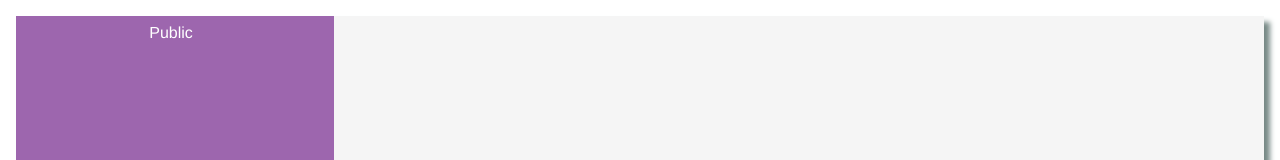
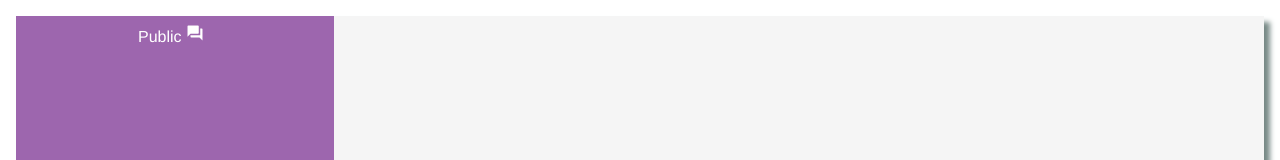
Before and after one commit to Prjoel/Chapp, a React (Create React App) app in the folder client/: page / in a window 1280 px wide. Both pictures are taken after typing "Sample" into the empty fields and a click on the button "get in". Shown: the top 160 px of the page. Built offline with nearby package versions, Linux system fonts and the light colour scheme.

Commit message:
new msg highlight (public hilight bug)

```diff
--- a/client/src/components/App.css
+++ b/client/src/components/App.css
@@ -34,3 +34,7 @@ html, body {
   justify-content: space-between;
   width: 100%;
 }
+
+.highlighted {
+  text-shadow: 2px 2px 2px whitesmoke;
+}
--- a/client/src/components/App.js
+++ b/client/src/components/App.js
@@ -15,6 +15,7 @@ function App() {
   const [displayChatPanel, setDisplayChatPanel] = useState(false);
   const [currentUser, setCurrentUser] = useState({});
   const [currentChat, setCurrentChat] = useState({ room: "public" });
+  const [tabsToHighlight, setTabsToHighlight] = useState([]);
 
   useEffect(lookForUser, []);
 
@@ -27,13 +28,22 @@ function App() {
 
   useEffect(() => {
     socket.on("chat message", function (msg) {
-      console.log(msg);
+      setTabsToHighlight(rooms => {
+        if (currentChat.room !== "public") { // Checking if the room from where the msg comes from is not the same as currentChat.
+          return [...rooms, "public"] // Passing the rooms to be highlighted. See getUser(), there we remove highlight once userTab is clicked.
+        } else return [...rooms]
+      })
+
+      console.log(currentChat.room, '¡?¡?¡?¡?', currentChat.room === "public");
       setMessages(msgs => [...msgs, msg]);
     });
   }, []);
 
   useEffect(() => {
     socket.on("private message", function (msg) {
+      if (currentChat.room !== msg.author.socketId) { // Checking if the room from where the msg comes from is not the same as currentChat.
+        setTabsToHighlight(rooms => [...rooms, msg.author.socketId]) // Passing the rooms to be highlighted. See getUser(), there we remove highlight once userTab is clicked.
+      }
       console.log("private message", msg);
       setPrivateMsgs(msgs => [...msgs, msg]);
     });
@@ -93,15 +103,21 @@ function App() {
   }
 
   function getUser(user) {
-    if(user.socketId === socket.id) {//blocks action if user is the same that uses
+    if (user.socketId === socket.id) {//blocks action if userTab is the same than currentUser
       return 0
-    } else setCurrentChat({ room: user.socketId });
+    } else {
+      setCurrentChat({ room: user.socketId });
+      setTabsToHighlight(rooms => {
+        let filteredRooms = rooms.filter(item => item !== user.socketId);
+        return filteredRooms;
+      })
+    }
   }
   return (
     <div className="App">
       {displayChatPanel ? (
         <div className="main-panel">
-          <UsersOnline users={users} getUser={getUser} />
+          <UsersOnline users={users} getUser={getUser} tabsToHighlight={tabsToHighlight} />
           {whichChatPanel()}
         </div>
       ) : (
--- a/client/src/components/chatPanel/newMessage/newMessage.js
+++ b/client/src/components/chatPanel/newMessage/newMessage.js
@@ -32,7 +32,7 @@ function NewMessage(props) {
     <div className="new-message">
       <input type="text" value={newMessage} onKeyDown={handleSubmit} onChange={handleChange} />
       {showEmojis && <span className="emoji-panel"><EmojiPicker onEmojiClick={onEmojiClick} /></span> }
-      <span onClick={showEmojiPanel} class="material-icons md-dark new-message__insert-emoji-icon">
+      <span onClick={showEmojiPanel} className="material-icons md-dark new-message__insert-emoji-icon">
         insert_emoticon
       </span>
       <i onClick={handleSubmit} id="send-message-btn" className="material-icons md-dark">send</i>
--- a/client/src/components/usersOnline/userTab/userTab.js
+++ b/client/src/components/usersOnline/userTab/userTab.js
@@ -1,6 +1,7 @@
 import './userTab.css';
 
 function UserTab(props) {
+
   function getUser() {
     props.getUser(props.user);
     return 0
@@ -8,6 +9,7 @@ function UserTab(props) {
   return (
     <div className="users-online__user-tab">
       <span onClick={getUser} >{props.user.nickname}</span>
+      {props.highlight && <span className="material-icons md-light md-18">mark_chat_unread</span>}
     </div>
   );
 }
--- a/client/src/components/usersOnline/usersOnline.js
+++ b/client/src/components/usersOnline/usersOnline.js
@@ -3,14 +3,26 @@ import UserTab from './userTab/userTab';
 
 function UsersOnline(props) {
   function goToPublicChannel() {
-    props.getUser({socketId: 'public'})
+    props.getUser({ socketId: 'public' })
   }
+  function highlight(id) {
+    if (props.tabsToHighlight.includes(id)) {
+      return true
+    } else return false
+  }
+
+  function shouldHighlight() {
+    if (highlight("public")) {
+      return "highlighted"
+    } else return ""
+  }
+
   return (
     <div className="users-online" >
-      <span onClick={goToPublicChannel} >Public</span>
+      <span onClick={goToPublicChannel} >Public <span className={ `material-icons md-light md-18 ${shouldHighlight()}`}>forum</span></span>
       {
         props.users.map(user => {
-          return <UserTab user={user} key={user.id} getUser={props.getUser} />
+          return <UserTab user={user} key={user.id} getUser={props.getUser} highlight={highlight(user.socketId)} />
         })
       }
     </div>
```
